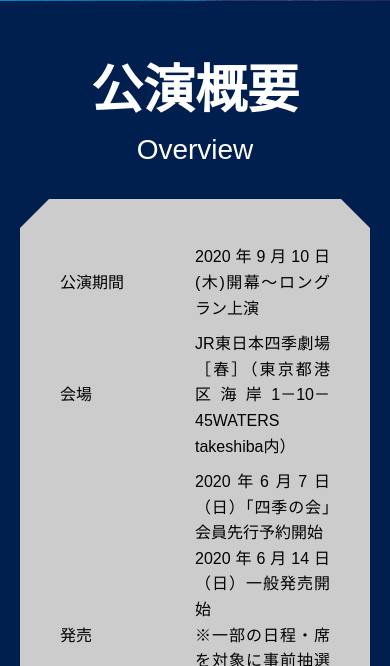
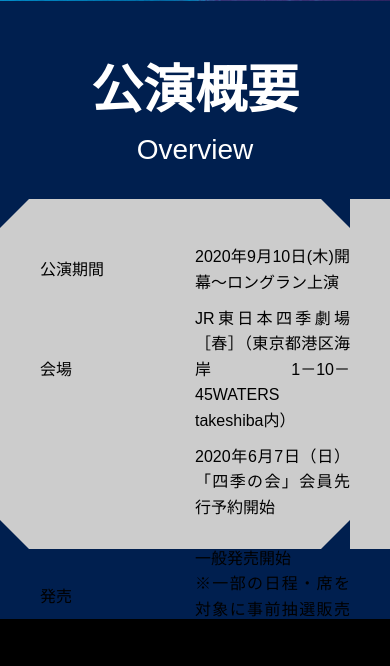
Before and after one commit to r-gregorio/workshop, a PHP site: page / in a window 390 px wide; the page is wider, and only the part inside the window is pictured. Shown: the part 412-1078 px from the top of that part. Run offline with PHP 8.4, Linux system fonts and the light colour scheme.

Commit message:
modification

```diff
--- a/frozen/css/style.css
+++ b/frozen/css/style.css
@@ -319,11 +319,12 @@ display: none;
 }
 
 .octagon__box {
-	width: 757px;
-	height: auto;
+	width: 758px;
+	height: 350px;
 	background: #ccc;
 	position: relative;
 	padding: 15px 25px;
+    margin-bottom: 50px;
 }
 
 .octagon__box:before {
@@ -353,13 +354,9 @@ display: none;
 /* Mobile */
 @media screen and (max-width: 767px) {
 	.octagon__box {
-		width: 100%;
-		height: auto;
-		background: #ccc;
-		position: relative;
 		padding: 15px 25px;
 	}
-	.octagon__box:before {
+.octagon__box:before {
 		content: "";
 		width: 292px;
 		height: 0;
--- a/frozen/index.html
+++ b/frozen/index.html
@@ -65,7 +65,7 @@
             <section id="overview_section" class="overview__section">
                 <h2 class="title-style--1">公演概要</h2>
                 <p class="title-style--2">Overview</p>
-                <div class="container flex--centered">
+                <div class="octagon__container flex--centered">
                     <div class="octagon__box">
                         <div class="flex__container">
                             <div class="flex__item">公演期間</div>
```
Also changed, not shown: frozen/images/img_hexagon_bottom.png (added), frozen/images/img_hexagon_top.png (added), 2 other files.
